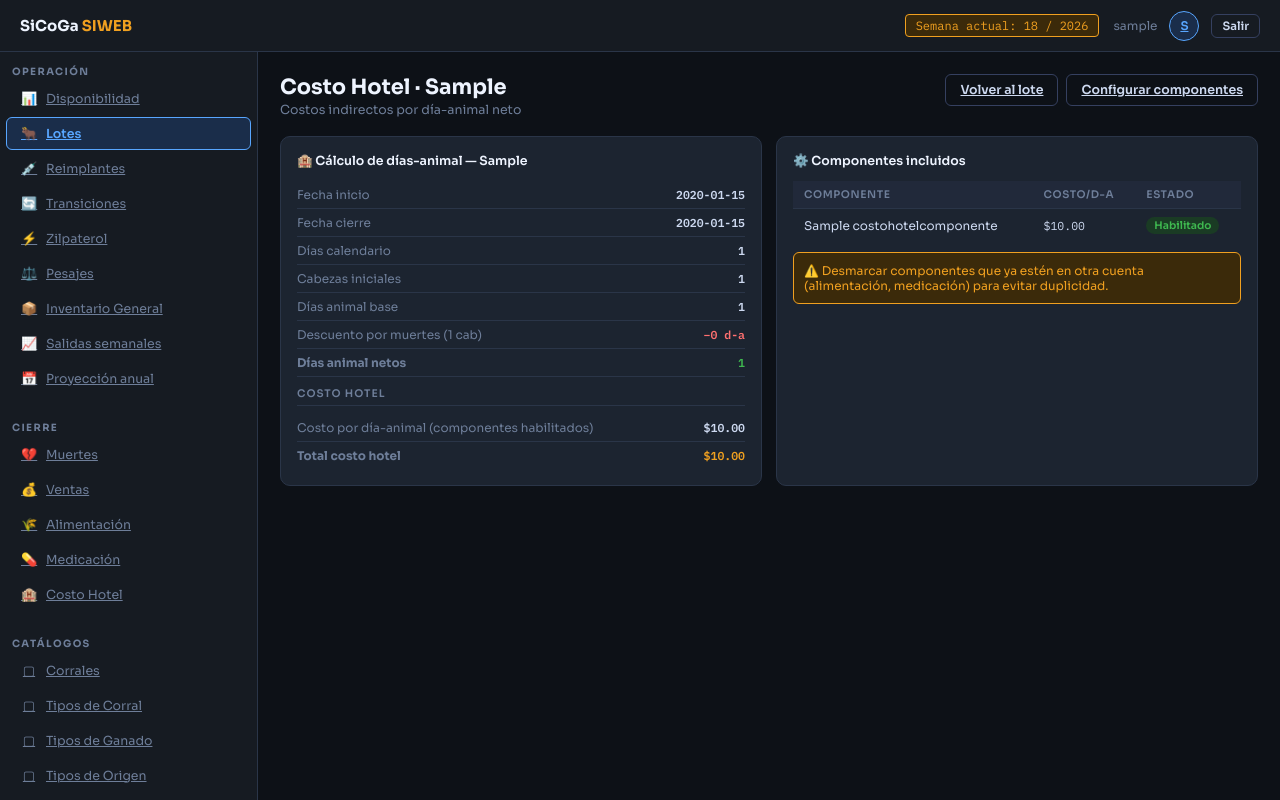
After one commit to aleph79/SiCoGa, a Django app: page /cierre/lotes/1/costo-hotel/ in a window 1280 px wide. The commit adds this page. Run offline with Django 5.2, Linux system fonts and the light colour scheme; a user stored in the database is signed in; tables that the repository leaves empty hold one stand-in row (values such as "Sample post"); parts of the project's set-up code (start-up, migrations or seed data) failed here and were passed over; some libraries are stand-ins or nearby versions.

Commit message:
feat(spec-e.4): add Costo Hotel with configurable components
- New CostoHotelComponente model: nombre, costo_dia_animal, habilitado.
  Seed with 4 components from dummy v4 (Agua, Mano de obra (habilitado),
  Depreciación, Costos administrativos (deshabilitado)).
- Properties on Lote:
  - fecha_cierre = última venta o hoy
  - dias_calendario = fecha_cierre - fecha_inicio + 1
  - dias_animal_base = dias_calendario × cabezas_iniciales
  - dias_animal_descuento_muertes (suma de días faltantes por cada muerte)
  - dias_animal_netos = base - descuento
  - costo_hotel_dia_animal = suma de componentes habilitados
  - costo_hotel_total = dias_animal_netos × costo_hotel_dia_animal
- Vistas: /cierre/costo-hotel/ (config CRUD), /cierre/lotes/<pk>/costo-hotel/
  (vista por lote con cálculo). Sidebar entry 🏨 Costo Hotel.
- Lote detail: nuevo botón Costo Hotel.
- Capturista permission migration (view_costohotelcomponente).
- 10 tests; suite 218 (era 208 al cierre de E.3).

Co-Authored-By: Claude Opus 4.7 (1M context) <noreply@anthropic.com>

```diff
--- a/apps/cierre/models.py
+++ b/apps/cierre/models.py
@@ -173,3 +173,30 @@ class Medicacion(AuditableModel):
         if cu is None:
             return None
         return cu * Decimal(self.cabezas)
+
+
+class CostoHotelComponente(AuditableModel):
+    """Componente del costo hotel (agua, mano de obra, depreciación, admin, etc.).
+
+    El costo hotel se calcula por día-animal. Cada componente puede estar
+    habilitado/deshabilitado para evitar duplicar costos que ya están en otra
+    cuenta (alimentación, medicación). El total/d-a es la suma de los habilitados.
+    """
+
+    nombre = models.CharField(max_length=80, unique=True)
+    costo_dia_animal = models.DecimalField(max_digits=8, decimal_places=2)
+    habilitado = models.BooleanField(
+        default=True,
+        help_text="Desmarcar si este componente ya se contabiliza en otra cuenta.",
+    )
+    notas = models.TextField(blank=True)
+
+    history = HistoricalRecords()
+
+    class Meta:
+        verbose_name = "Componente costo hotel"
+        verbose_name_plural = "Componentes costo hotel"
+        ordering = ["nombre"]
+
+    def __str__(self):
+        return f"{self.nombre} (${self.costo_dia_animal}/d-a)"
--- a/apps/cierre/urls.py
+++ b/apps/cierre/urls.py
@@ -34,4 +34,24 @@ urlpatterns = [
         views.RegistrarMedicacionView.as_view(),
         name="registrar_medicacion",
     ),
+    path(
+        "costo-hotel/",
+        views.CostoHotelConfigView.as_view(),
+        name="costo_hotel_config",
+    ),
+    path(
+        "costo-hotel/nuevo/",
+        views.RegistrarCostoHotelComponenteView.as_view(),
+        name="registrar_costo_hotel",
+    ),
+    path(
+        "costo-hotel/<int:pk>/editar/",
+        views.EditarCostoHotelComponenteView.as_view(),
+        name="editar_costo_hotel",
+    ),
+    path(
+        "lotes/<int:pk>/costo-hotel/",
+        views.CostoHotelLoteView.as_view(),
+        name="costo_hotel_lote",
+    ),
 ]
--- a/apps/cierre/views.py
+++ b/apps/cierre/views.py
@@ -193,3 +193,62 @@ class RegistrarMedicacionView(CatalogoMixin, CreateView):
         response = super().form_valid(form)
         messages.success(self.request, f"Medicación registrada: {self.object}")
         return response
+
+
+from django.views.generic import DetailView  # noqa: E402
+
+from .forms import CostoHotelComponenteForm  # noqa: E402
+from .models import CostoHotelComponente  # noqa: E402
+
+
+class CostoHotelConfigView(CatalogoMixin, ListView):
+    """Lista de componentes del costo hotel + total habilitado."""
+
+    template_name = "cierre/costo_hotel_config.html"
+    permission_required = "cierre.view_costohotelcomponente"
+    context_object_name = "componentes"
+
+    def get_queryset(self):
+        return CostoHotelComponente.objects.filter(activo=True).order_by("nombre")
+
+    def get_context_data(self, **kwargs):
+        from decimal import Decimal
+
+        ctx = super().get_context_data(**kwargs)
+        habilitados = self.get_queryset().filter(habilitado=True)
+        ctx["total_dia_animal"] = sum(
+            (c.costo_dia_animal for c in habilitados), start=Decimal("0")
+        )
+        return ctx
+
+
+class RegistrarCostoHotelComponenteView(CatalogoMixin, CreateView):
+    model = CostoHotelComponente
+    form_class = CostoHotelComponenteForm
+    template_name = "cierre/registrar_costo_hotel.html"
+    permission_required = "cierre.add_costohotelcomponente"
+    success_url = reverse_lazy("cierre:costo_hotel_config")
+
+
+class EditarCostoHotelComponenteView(CatalogoMixin, UpdateView):
+    model = CostoHotelComponente
+    form_class = CostoHotelComponenteForm
+    template_name = "cierre/registrar_costo_hotel.html"
+    permission_required = "cierre.change_costohotelcomponente"
+    success_url = reverse_lazy("cierre:costo_hotel_config")
+
+
+class CostoHotelLoteView(CatalogoMixin, DetailView):
+    """Vista por lote con el cálculo completo de días-animal y costo hotel."""
+
+    model = Lote
+    template_name = "cierre/costo_hotel_lote.html"
+    permission_required = "lotes.view_lote"
+    context_object_name = "obj"
+
+    def get_context_data(self, **kwargs):
+        ctx = super().get_context_data(**kwargs)
+        ctx["componentes"] = CostoHotelComponente.objects.filter(activo=True).order_by(
+            "nombre"
+        )
+        return ctx
--- a/apps/lotes/models.py
+++ b/apps/lotes/models.py
@@ -346,6 +346,64 @@ class Lote(AuditableModel):
         except Exception:
             return Decimal("0")
 
+    # ----- Costo Hotel (Spec E.4) -----
+
+    @property
+    def fecha_cierre(self):
+        """Fecha de cierre del lote (última venta) o hoy si sigue activo."""
+        from datetime import date
+
+        try:
+            ultima = self.ventas.filter(activo=True).order_by("-fecha").first()
+        except Exception:
+            ultima = None
+        return ultima.fecha if ultima else date.today()
+
+    @property
+    def dias_calendario(self):
+        return (self.fecha_cierre - self.fecha_inicio).days + 1
+
+    @property
+    def dias_animal_base(self):
+        """días_calendario × cabezas iniciales."""
+        return self.dias_calendario * self.cabezas_iniciales
+
+    @property
+    def dias_animal_descuento_muertes(self):
+        """Cada muerte resta los días que faltaban del animal hasta el cierre."""
+        try:
+            qs = self.muertes.filter(activo=True)
+        except Exception:
+            return 0
+        descuento = 0
+        for m in qs:
+            dias_restantes = (self.fecha_cierre - m.fecha).days
+            if dias_restantes > 0:
+                descuento += dias_restantes
+        return descuento
+
+    @property
+    def dias_animal_netos(self):
+        return self.dias_animal_base - self.dias_animal_descuento_muertes
+
+    @property
+    def costo_hotel_dia_animal(self):
+        """Suma de costo/d-a de los componentes habilitados."""
+        from decimal import Decimal
+
+        from apps.cierre.models import CostoHotelComponente
+
+        total = CostoHotelComponente.objects.filter(
+            activo=True, habilitado=True
+        ).aggregate(s=models.Sum("costo_dia_animal"))["s"]
+        return total or Decimal("0")
+
+    @property
+    def costo_hotel_total(self):
+        from decimal import Decimal
+
+        return Decimal(self.dias_animal_netos) * self.costo_hotel_dia_animal
+
     @property
     def etapa(self):
         """Recepción → F1 → Transición → F3 → Zilpaterol → Post-Zilpaterol."""
--- /dev/null
+++ b/templates/cierre/costo_hotel_lote.html
@@ -0,0 +1,46 @@
+{% extends "base.html" %}
+{% block title %}Costo Hotel · {{ obj.folio }}{% endblock %}
+{% block content %}
+<div class="ph">
+  <div><div class="ptitle">Costo Hotel · {{ obj.folio }}</div><div class="psub">Costos indirectos por día-animal neto</div></div>
+  <div class="bg">
+    <a href="{% url 'lotes:lote_detail' obj.pk %}" class="btn bo">Volver al lote</a>
+    <a href="{% url 'cierre:costo_hotel_config' %}" class="btn bo">Configurar componentes</a>
+  </div>
+</div>
+
+<div class="g2">
+  <div class="card">
+    <div class="ct">🏨 Cálculo de días-animal — {{ obj.folio }}</div>
+    <div class="srow"><span class="sk">Fecha inicio</span><span class="sv mn">{{ obj.fecha_inicio|date:"Y-m-d" }}</span></div>
+    <div class="srow"><span class="sk">Fecha cierre</span><span class="sv mn">{{ obj.fecha_cierre|date:"Y-m-d" }}</span></div>
+    <div class="srow"><span class="sk">Días calendario</span><span class="sv mn">{{ obj.dias_calendario }}</span></div>
+    <div class="srow"><span class="sk">Cabezas iniciales</span><span class="sv mn">{{ obj.cabezas_iniciales }}</span></div>
+    <div class="srow"><span class="sk">Días animal base</span><span class="sv mn">{{ obj.dias_animal_base }}</span></div>
+    <div class="srow"><span class="sk">Descuento por muertes ({{ obj.cabezas_muertas }} cab)</span><span class="sv mn" style="color:var(--rd)">−{{ obj.dias_animal_descuento_muertes }} d-a</span></div>
+    <div class="srow"><span class="sk"><b>Días animal netos</b></span><span class="sv mn" style="color:var(--gn)"><b>{{ obj.dias_animal_netos }}</b></span></div>
+
+    <div class="stitle">Costo hotel</div>
+    <div class="srow"><span class="sk">Costo por día-animal (componentes habilitados)</span><span class="sv mn">${{ obj.costo_hotel_dia_animal|floatformat:2 }}</span></div>
+    <div class="srow"><span class="sk"><b>Total costo hotel</b></span><span class="sv mn" style="color:var(--am)"><b>${{ obj.costo_hotel_total|floatformat:2 }}</b></span></div>
+  </div>
+  <div class="card">
+    <div class="ct">⚙️ Componentes incluidos</div>
+    <table class="tbl">
+      <thead><tr><th>Componente</th><th>Costo/d-a</th><th>Estado</th></tr></thead>
+      <tbody>
+        {% for c in componentes %}
+          <tr>
+            <td>{{ c.nombre }}</td>
+            <td class="mn">${{ c.costo_dia_animal }}</td>
+            <td>{% if c.habilitado %}<span class="pill pg">Habilitado</span>{% else %}<span class="pill pr">Deshabilitado</span>{% endif %}</td>
+          </tr>
+        {% endfor %}
+      </tbody>
+    </table>
+    <div style="margin-top:10px;padding:10px;background:var(--amd);border:1px solid var(--am);border-radius:6px;font-size:12px;color:var(--am)">
+      ⚠️ Desmarcar componentes que ya estén en otra cuenta (alimentación, medicación) para evitar duplicidad.
+    </div>
+  </div>
+</div>
+{% endblock %}
--- a/templates/lotes/lote_detail.html
+++ b/templates/lotes/lote_detail.html
@@ -6,6 +6,7 @@
   <div class="bg">
     {% if perms.lotes.change_lote %}<a href="{% url 'lotes:lote_update' obj.pk %}" class="btn bp">Editar</a>{% endif %}
     {% if perms.lotes.change_lote %}<a href="{% url 'cierre:compra_lote' obj.pk %}" class="btn bo">🛒 Compra/Recepción</a>{% endif %}
+    <a href="{% url 'cierre:costo_hotel_lote' obj.pk %}" class="btn bo">🏨 Costo Hotel</a>
     {% if perms.lotes.add_lotefusion and obj.activo %}<a href="{% url 'lotes:lote_fusionar' obj.pk %}" class="btn bo">Fusionar otro lote en éste</a>{% endif %}
     <a href="{% url 'lotes:lote_list' %}" class="btn bo">Volver</a>
   </div>
--- a/templates/partials/_sidebar.html
+++ b/templates/partials/_sidebar.html
@@ -42,6 +42,9 @@
   <a class="ni {% if '/cierre/medicaciones' in request.path %}active{% endif %}" href="/cierre/medicaciones/">
     <span class="ico">💊</span> Medicación
   </a>
+  <a class="ni {% if '/cierre/costo-hotel' in request.path %}active{% endif %}" href="/cierre/costo-hotel/">
+    <span class="ico">🏨</span> Costo Hotel
+  </a>
 
   <div class="ndiv"></div>
   <div class="nsec">Catálogos</div>
```
Also changed, not shown: apps/cierre/forms.py (+14 -0 lines), apps/cierre/tests/test_costo_hotel.py (added, +153 -0 lines), templates/cierre/costo_hotel_config.html (added, +31 -0 lines), templates/cierre/registrar_costo_hotel.html (added, +20 -0 lines), apps/accounts/migrations/0009_capturista_e4_perms.py (added), apps/cierre/migrations/0003_costohotelcomponente_historicalcostohotelcomponente.py (added), apps/cierre/migrations/0004_seed_costo_hotel.py (added).
